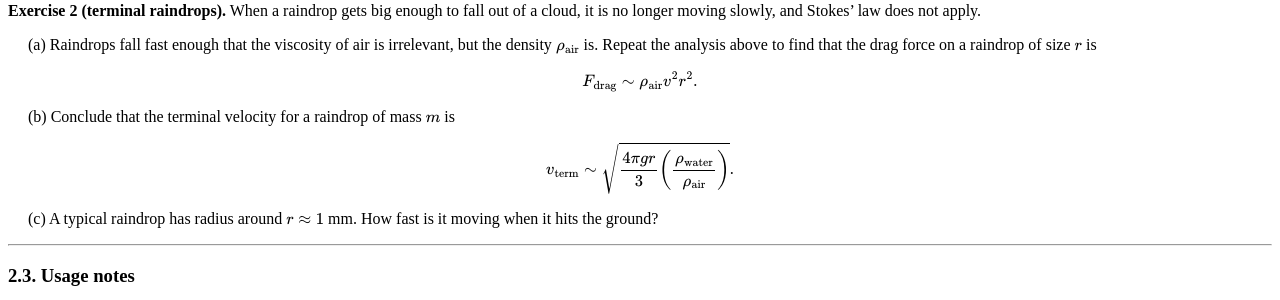
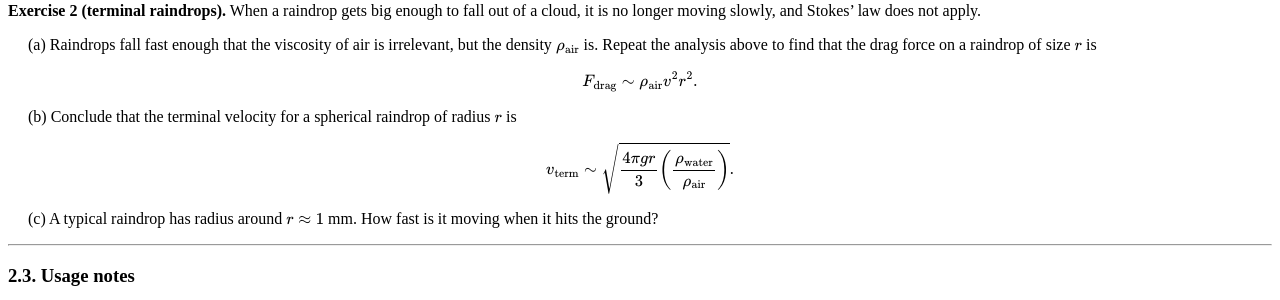
Before and after one commit to hapax/hapax.github.io, a Jekyll site: the page built from _posts/2020-02-24-napkin-hacks.md, in a window 1280 px wide and 900 px high, scrolled down 9008 px. Shown: the part 153-453 px from the top of the window. Built offline with Jekyll 4.4.1, drawn with Linux system fonts in a browser that asks for light colours; our own code applies the rules of GitHub Pages for plain Markdown files; formulas are drawn with MathJax 3; a script that is not in the unit is left out.

Commit message:
Update 2020-02-24-napkin-hacks.md

```diff
--- a/_posts/2020-02-24-napkin-hacks.md
+++ b/_posts/2020-02-24-napkin-hacks.md
@@ -538,7 +538,7 @@ F_\text{drag} \sim \rho_\text{air} v^2 r^2.
 $$
 
 <span style="padding-left: 20px; display:block">
-(b) Conclude that the terminal velocity for a raindrop of mass $m$ is
+(b) Conclude that the terminal velocity for a spherical raindrop of radius $r$ is
 </span>
 
 $$
```
